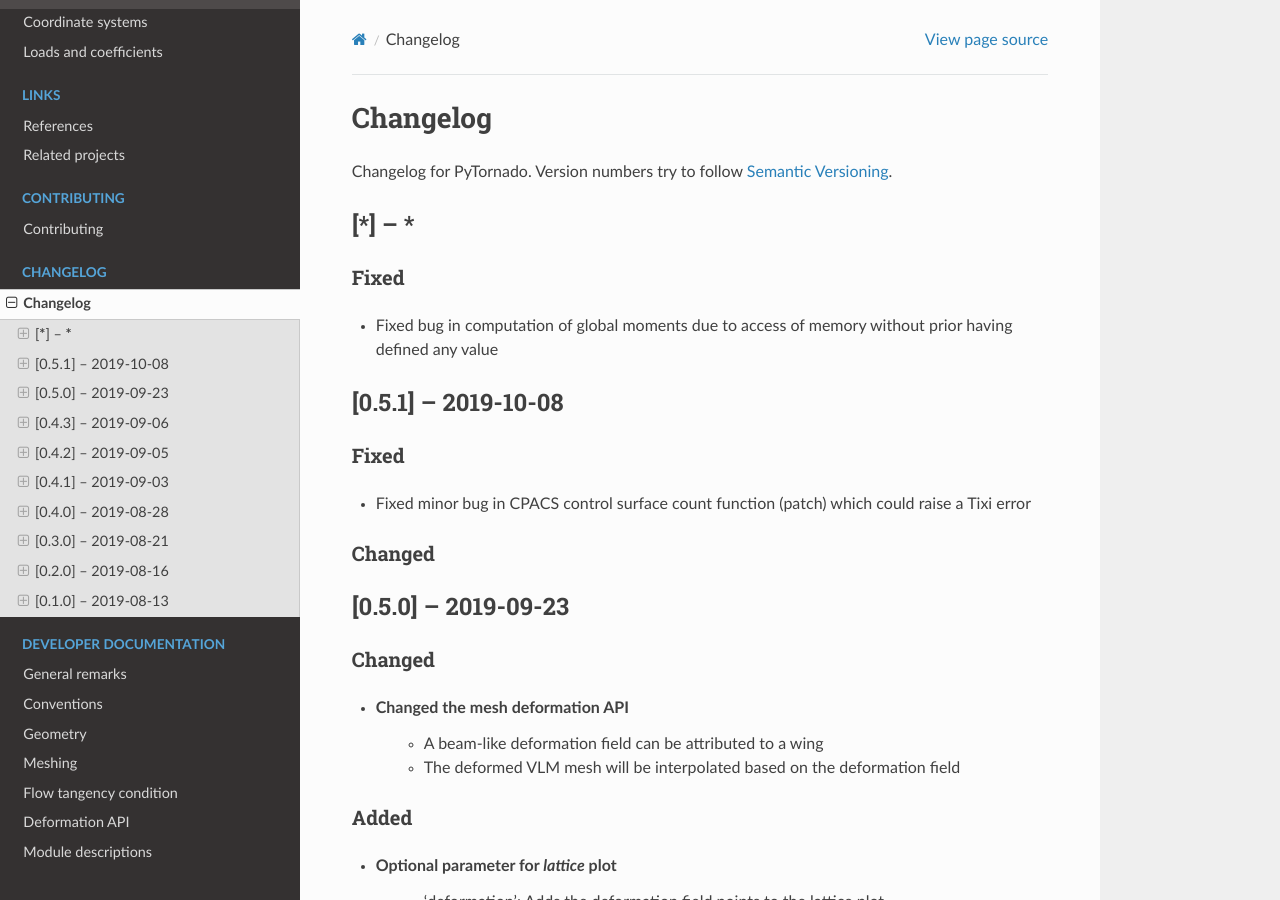
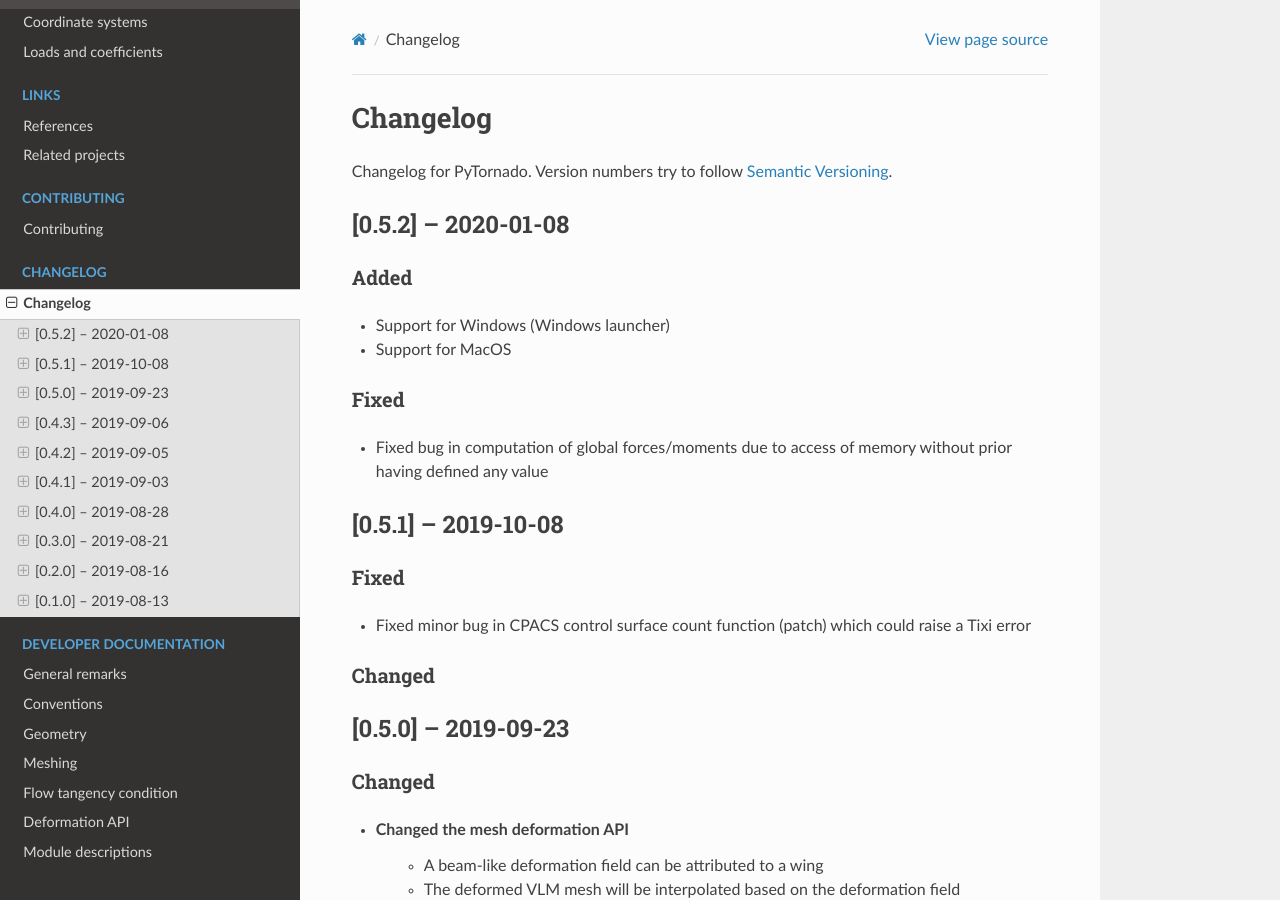
Before and after one commit to airinnova/pytornado, a Sphinx documentation site: the page built from docs/source/CHANGELOG.rst, in a window 1280 px wide and 900 px high. Built offline with Sphinx 7.4.7 and the Read the Docs theme 2.0.0, drawn with Linux system fonts in a browser that asks for light colours; the version number could not be read and is left out.

Commit message:
Update changelog

```diff
--- a/docs/source/CHANGELOG.rst
+++ b/docs/source/CHANGELOG.rst
@@ -4,13 +4,19 @@
 Changelog for PyTornado. Version numbers try to follow `Semantic
 Versioning <https://semver.org/spec/v2.0.0.html>`__.
 
-[*****] -- *****
+[0.5.2] -- 2020-01-08
 ---------------------
+
+Added
+~~~~~
+
+* Support for Windows (Windows launcher)
+* Support for MacOS
 
 Fixed
 ~~~~~
 
-* Fixed bug in computation of global moments due to access of memory without prior having defined any value
+* Fixed bug in computation of global forces/moments due to access of memory without prior having defined any value
 
 [0.5.1] -- 2019-10-08
 ---------------------
```
